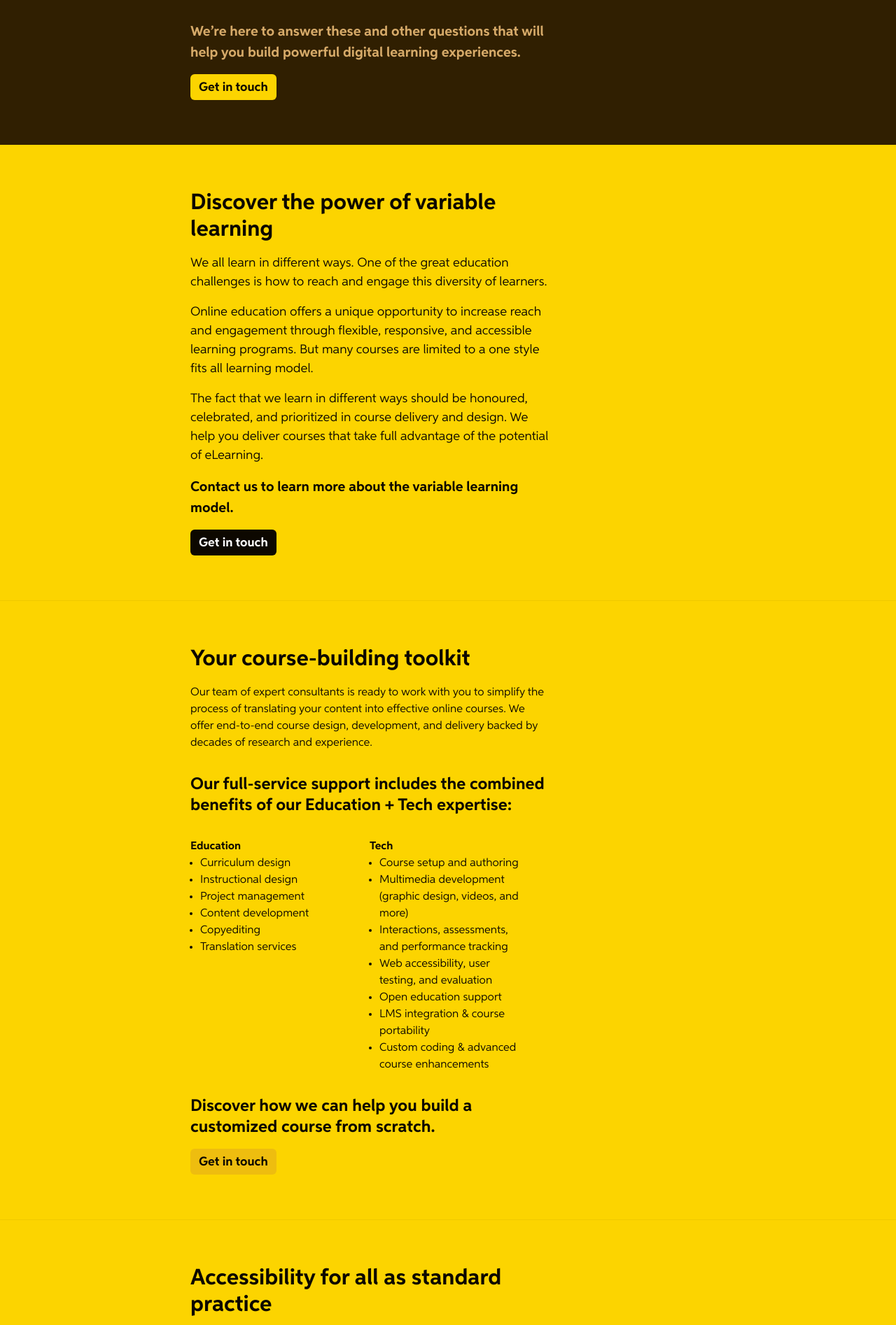
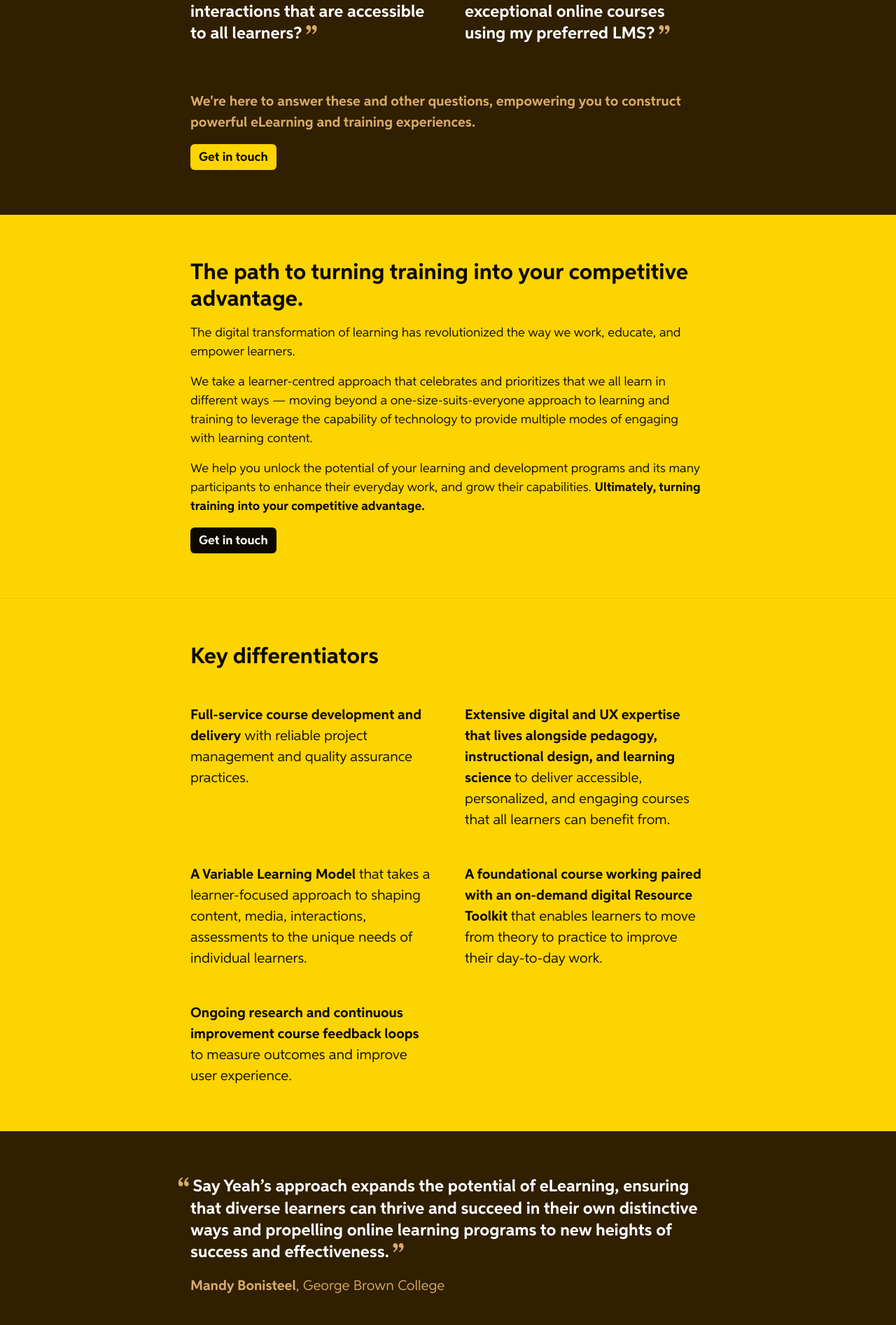
Before and after one commit to matt416/sayyeah-next, a Next.js app: page /solutions/elearning-services in a window 1280 px wide. Shown: the part 903-2797 px from the top of the page at 70% size. Built offline with nearby package versions, Linux system fonts and the light colour scheme; no server answers.

Commit message:
0.76 Updates

```diff
--- a/pages/solutions.js
+++ b/pages/solutions.js
@@ -32,7 +32,7 @@ export default function Solutions(){
         />
       <Hero {...{
         name: "Solutions",
-        title: "Deliver market-leading tech + education experiences",
+        title: "Delive transformational tech + education experiences",
         catchline: `Leading organizations require thoughtful digital solutions that better serve increasingly diverse markets.\n\n Let’s take a look at the most common client challenges we can help you solve.`,
         image: { src: "/heroes/solutions.png" },
 
@@ -88,7 +88,7 @@ export default function Solutions(){
               ],
               answer:{
                 img:{ src: "/img/icons/inclusive.svg", alt: "" },
-                body:"**Open up access to markets** with a more usable, accessible, and inclusive products and services.",
+                body:"**Open up access to markets** with more usable, accessible, and inclusive products and services.",
                 actions:[
                   {
                     label:"Inclusive design",
--- a/pages/solutions/elearning-services.js
+++ b/pages/solutions/elearning-services.js
@@ -38,25 +38,25 @@ export default function InclusiveWebsiteDesign() {
           "src": "/heroes/elearning.png"
         },
         title: "eLearning and training services",
-        catchline: "A full-service solution to delivering engaging, effective, and accessible online and hybrid courses."
+        catchline: "Turn training into your competitive advantage.\n\nA full-service solution to delivering engaging, impactful, and accessible digital-enabled learning programs."
       }}
       />
 
       <Section bgColor="bg-sy-earth" textColor="white">
         <Grid>
-          <h2 className="max-w-readable text-32 text-sy-yellow font-bold col-span-full">
+          <h2 className=" text-32 text-sy-yellow font-bold col-span-full">
           Common client challenges
           </h2>
           {[
-            "How do we transform learning material into effective online courses?",
-            "Can I rely on a company to manage end-to-end course development so I don't have to worry about the details?",
+            "How do we enhance professional development programs with highly effective online or hybrid courses?",
+            "Can I entrust a single company to ensure seamless end-to-end course delivery and development?",
             "Can we deliver a course and interactions that are accessible to all learners?",
-            "Is it possible to develop exceptional online courses with my preferred LMS?"
+            "Is it possible to develop exceptional online courses using my preferred LMS?"
           ].map((item, key) =>
             <Quote>{item}</Quote>
           )}
-          <div className="max-w-readable col-span-full text-20 text-sy-mocha space-y-4">
-            <p className="font-bold text-20">We’re here to answer these and other questions that will help you build powerful digital learning experiences.</p>
+          <div className=" col-span-full text-20 text-sy-mocha space-y-4">
+            <p className="font-bold text-20">We're here to answer these and other questions, empowering you to construct powerful eLearning and training experiences.</p>
             <LinkButton href="/contact-us/" bgColor="yellow" textColor="black" textSize="18">Get in touch</LinkButton>
           </div>
         </Grid>
@@ -64,31 +64,68 @@ export default function InclusiveWebsiteDesign() {
 
       <Section bgColor="yellow">
         <Flex>
-          <div className="max-w-readable space-y-4 text-18">
-            <h2 className="text-32 font-bold">Discover the power of variable learning</h2>
-            <p>We all learn in different ways. One of the great education challenges is how to reach and engage this diversity of learners.</p>
+          <div className=" space-y-4 text-18">
+            <h2 className="text-32 font-bold">The path to turning training into your competitive advantage.</h2>
 
-            <p>Online education offers a unique opportunity to increase reach and engagement through flexible, responsive, and accessible learning programs. But many courses are limited to a one style fits all learning model.</p>
+            <p>The digital transformation of learning has revolutionized the way we work, educate, and empower learners.</p>
 
-            <p>The fact that we learn in different ways should be honoured, celebrated, and prioritized in course delivery and design. We help you deliver courses that take full advantage of the potential of eLearning.</p>
+            <p>We take a learner-centred approach that celebrates and prioritizes that we all learn in different ways — moving beyond a one-size-suits-everyone approach to learning and training to leverage the capability of technology to provide multiple modes of engaging with learning content.</p>
 
-            <p className="font-bold text-20">Contact us to learn more about the variable learning model.</p>
+            <p>We help you unlock the potential of your learning and development programs and its many participants to enhance their everyday work, and grow their capabilities. <span className="font-bold">Ultimately, turning training into your competitive advantage.</span></p>
             <LinkButton href="/contact-us/" bgColor="black" textColor="white" textSize="18">Get in touch</LinkButton>
 
           </div>
         </Flex>
       </Section>
 
+      <Section bgColor="yellow" divide="true">
+        <Grid>
+          <h2 className="text-32 font-bold max-w-readable col-span-full">Key differentiators</h2>
+
+          <div className="text-20">
+            <h3 className="font-bold inline">Full-service course development and delivery</h3>
+            <p className="inline"> with reliable project management and quality assurance practices.</p>
+          </div>
+          <div className="text-20">
+            <h3 className="font-bold inline">Extensive digital and UX expertise that lives alongside pedagogy, instructional design, and learning science</h3>
+            <p className="inline"> to deliver accessible, personalized, and engaging courses that all learners can benefit from.</p>
+          </div>
+          <div className="text-20">
+            <h3 className="font-bold inline">A Variable Learning Model</h3>
+            <p className="inline"> that takes a learner-focused approach to shaping content, media, interactions, assessments to the unique needs of individual learners.</p>
+          </div>
+          <div className="text-20">
+            <h3 className="font-bold inline">A foundational course working paired with an on-demand digital Resource Toolkit</h3>
+            <p className="inline"> that enables learners to move from theory to practice to improve their day-to-day work.</p>
+          </div>
+          <div className="text-20">
+            <h3 className="font-bold inline">Ongoing research and continuous improvement course feedback loops</h3>
+            <p className="inline"> to measure outcomes and improve user experience.</p>
+          </div>
+
+          </Grid>
+          </Section>
+      <Section bgColor="bg-sy-earth" textColor="white">
+      <Flex space="space-y-8">
+        <blockquote>
+
+        <Quote>
+          Say Yeah’s approach expands the potential of eLearning, ensuring that diverse learners can thrive and succeed in their own distinctive ways and propelling online learning programs to new heights of success and effectiveness.
+        </Quote>
+        <cite className="not-italic text-20 text-sy-mocha"><span className="font-bold">Mandy Bonisteel</span>, George Brown College</cite>
+        </blockquote>
+        </Flex>
+      </Section>
       <Section bgColor="yellow" divide={ true }>
         <Flex space="space-y-8">
-          <div className="max-w-readable space-y-4">
+          <div className=" space-y-4">
 
             <h2 className="text-32 font-bold">Your course-building toolkit</h2>
 
             <p>Our team of expert consultants is ready to work with you to simplify the process of translating your content into effective online courses. We offer end-to-end course design, development, and delivery backed by decades of research and experience.</p>
           </div>
-          <div className="grid grid-cols-1 sm:grid-cols-3 gap-4 md:gap-8">
-            <h3 className="text-24 font-bold leading-tight col-span-full max-w-readable">Our full-service support includes the combined benefits of our Education + Tech expertise:</h3>
+          <div className="grid grid-cols-1 sm:grid-cols-2   gap-4 md:gap-8">
+            <h3 className="text-24 font-bold leading-tight col-span-full">Our full-service support includes the combined benefits of our Education + Tech expertise:</h3>
 
             <div>
               <span className="font-bold mb-2">Education</span>
@@ -116,8 +153,8 @@ export default function InclusiveWebsiteDesign() {
 
           </div>
 
-          <div className="max-w-readable space-y-4">
-            <p className="text-24 font-bold leading-tight">Discover how we can help you build a customized course from scratch.</p>
+          <div className=" space-y-4">
+            <p className="text-24 font-bold leading-tight">Discover how you can turn training into your competitive advantage.</p>
             <LinkButton href="/contact-us/" bgColor="gold" textColor="black" textSize="18">Get in touch</LinkButton>
           </div>
         </Flex>
@@ -125,8 +162,8 @@ export default function InclusiveWebsiteDesign() {
 
       <Section bgColor="yellow" divide="true">
       <Flex space="space-y-8">
-          <div className="max-w-readable space-y-4">
-          <h2 className="text-32 font-bold max-w-readable col-span-full">Accessibility for all as standard practice</h2>
+          <div className=" space-y-4">
+          <h2 className="text-32 font-bold  col-span-full">Accessibility for all as standard practice</h2>
 
             <p>As part of our inclusive design standards-of-practice, we work to deliver courses that go beyond accessibility standards to deliver exceptional experiences for all learners.</p>
             <p>Not only does this approach open up new market opportunities by removing barriers that would limit access  for learners with disabilities, but this approach helps improve engagement with all course participants.</p>
@@ -150,7 +187,7 @@ export default function InclusiveWebsiteDesign() {
       {/** Call to action */}
       <Section bgColor="white" divide="true">
         <Flex>
-          <div className="max-w-readable space-y-4">
+          <div className=" space-y-4">
             <p className="text-24 font-bold">Let's explore how combining technical expertise and best practices in education can benefit your course delivery and engagement.</p>
             <LinkButton href="/contact-us/" bgColor="yellow" textColor="black" textSize="18">Get in touch</LinkButton>
           </div>
--- a/ui/layout/Grid.js
+++ b/ui/layout/Grid.js
@@ -6,7 +6,7 @@ const classes = traits({ ...flexClasses,
     2: "grid-cols-1 sm:grid-cols-2",
   },
   gap: {
-    12: "gap-4 sm:gap-8"
+    12: "gap-4 sm:gap-12"
   }
 })
 
```
Also changed, not shown: pages/index.js (+4 -4 lines), ui/templates/Footer.js (+6 -8 lines).
